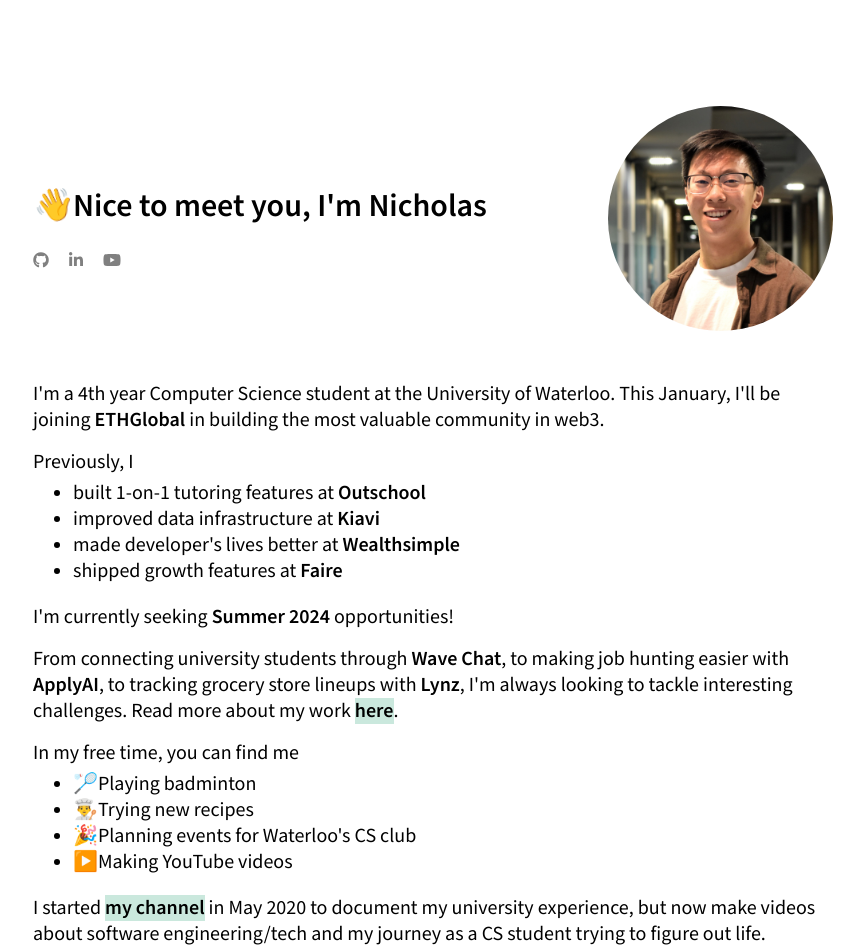
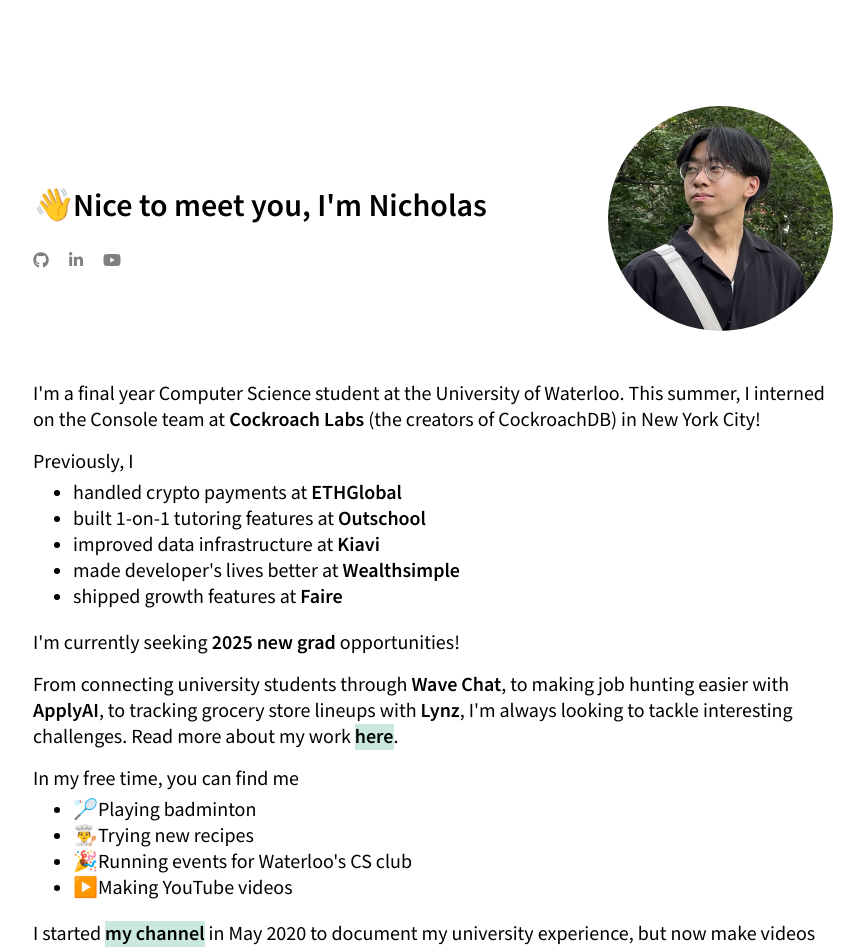
Before and after one commit to nicholas-tao/nicholas-tao.github.io, a React (Create React App) app: page / in a window 1280 px wide. Shown: the top 949 px of the page, without its empty margins (207-1071 px from the left). Built offline with nearby package versions, Linux system fonts and the light colour scheme.

Commit message:
aug 2024 update

```diff
--- a/src/components/Footer.tsx
+++ b/src/components/Footer.tsx
@@ -4,8 +4,8 @@
 export const Footer = () => {
   return (
     <Wrapper>
-      <p>Made with ❤️ by Nicholas Tao &copy; 2023 </p>
-      <LastUpdated>Last updated: December 2023</LastUpdated>
+      <p>Made with ❤️ by Nicholas Tao &copy; 2024</p>
+      <LastUpdated>Last updated: August 2024</LastUpdated>
     </Wrapper>
   );
 };
--- a/src/components/Home.tsx
+++ b/src/components/Home.tsx
@@ -1,6 +1,7 @@
 /* eslint-disable react/no-unescaped-entities */
 
 import {
+  IconDefinition,
   faGithub,
   faLinkedinIn,
   faYoutube,
@@ -10,7 +11,7 @@
 import { FontAwesomeIcon } from "@fortawesome/react-fontawesome";
 import { List } from "./List";
 import React from "react";
-import headshot from "../assets/img/headshot.jpg";
+import headshot from "../assets/img/headshot_2024.png";
 import { hobbies } from "../data/hobbies";
 import { internships } from "../data/internships";
 
@@ -27,12 +28,12 @@
         <Headshot src={headshot} alt="NT" height="225px" width="225px" />
       </Header>
       <Body>
-        I'm a 4th year Computer Science student at the University of Waterloo.
-        This January, I'll be joining{" "}
-        <Link href="https://www.ethglobal.com/">ETHGlobal</Link> in building the
-        most valuable community in web3.
+        I'm a final year Computer Science student at the University of Waterloo.
+        This summer, I interned on the Console team at{" "}
+        <Link href="https://www.cockroachlabs.com/">Cockroach Labs</Link> (the
+        creators of CockroachDB) in New York City!
         <List description="Previously, I" items={internships} />
-        I'm currently seeking <b>Summer 2024</b> opportunities!
+        I'm currently seeking <b>2025 new grad</b> opportunities!
         <PastProjects />
         <List description="In my free time, you can find me" items={hobbies} />
         <Youtube />
@@ -75,18 +76,23 @@
   );
 };
 
+const IconLink = ({ icon, href }: { icon: IconDefinition; href: string }) => {
+  return (
+    <a href={href} target="_blank" rel="noreferrer">
+      <Icon icon={icon} color="grey" />
+    </a>
+  );
+};
+
 const IconLinks = () => {
   return (
     <Icons>
-      <a href="https://www.github.com/nicholas-tao">
-        <Icon icon={faGithub} color="grey" />
-      </a>
-      <a href="https://www.linkedin.com/in/nicholastao">
-        <Icon icon={faLinkedinIn} color="grey" />
-      </a>
-      <a href="https://www.youtube.com/@nicholast">
-        <Icon icon={faYoutube} color="grey" />
-      </a>
+      <IconLink icon={faGithub} href="https://www.github.com/nicholas-tao" />
+      <IconLink
+        icon={faLinkedinIn}
+        href="https://www.linkedin.com/in/nicholastao"
+      />
+      <IconLink icon={faYoutube} href="https://www.youtube.com/@nicholast" />
     </Icons>
   );
 };
@@ -128,7 +134,28 @@
   display: inline-block;
 `;
 
-export const Link = styled.a<{ bgColour?: string }>`
+export const Link = ({
+  href,
+  children,
+  bgColour,
+}: {
+  href: string;
+  children: React.ReactNode;
+  bgColour?: string;
+}) => {
+  return (
+    <StyledATag
+      href={href}
+      target="_blank"
+      rel="noreferrer"
+      bgColour={bgColour}
+    >
+      {children}
+    </StyledATag>
+  );
+};
+
+const StyledATag = styled.a<{ bgColour?: string }>`
   font-weight: bold;
   text-decoration: none;
   color: black;
--- a/src/components/List.tsx
+++ b/src/components/List.tsx
@@ -19,7 +19,8 @@
           return (
             <li key={item.description}>
               {item.emoji}
-              {item.description} <Link href={item.link}>{item.company}</Link>
+              {item.description}{" "}
+              <Link href={item.link ?? ""}>{item.company}</Link>
             </li>
           );
         })}
--- a/src/data/hobbies.ts
+++ b/src/data/hobbies.ts
@@ -10,7 +10,7 @@
     emoji: "👨‍🍳",
   },
   {
-    description: "Planning events for Waterloo's CS club",
+    description: "Running events for Waterloo's CS club",
     emoji: "🎉",
   },
   {
--- a/src/data/internships.ts
+++ b/src/data/internships.ts
@@ -1,6 +1,11 @@
 import { IItem } from "../types";
 
 export const internships: IItem[] = [
+  {
+    description: "handled crypto payments at",
+    company: "ETHGlobal",
+    link: "https://www.ethglobal.com/",
+  },
   {
     description: "built 1-on-1 tutoring features at",
     company: "Outschool",
```
Also changed, not shown: src/assets/img/headshot_2024.png (added).
